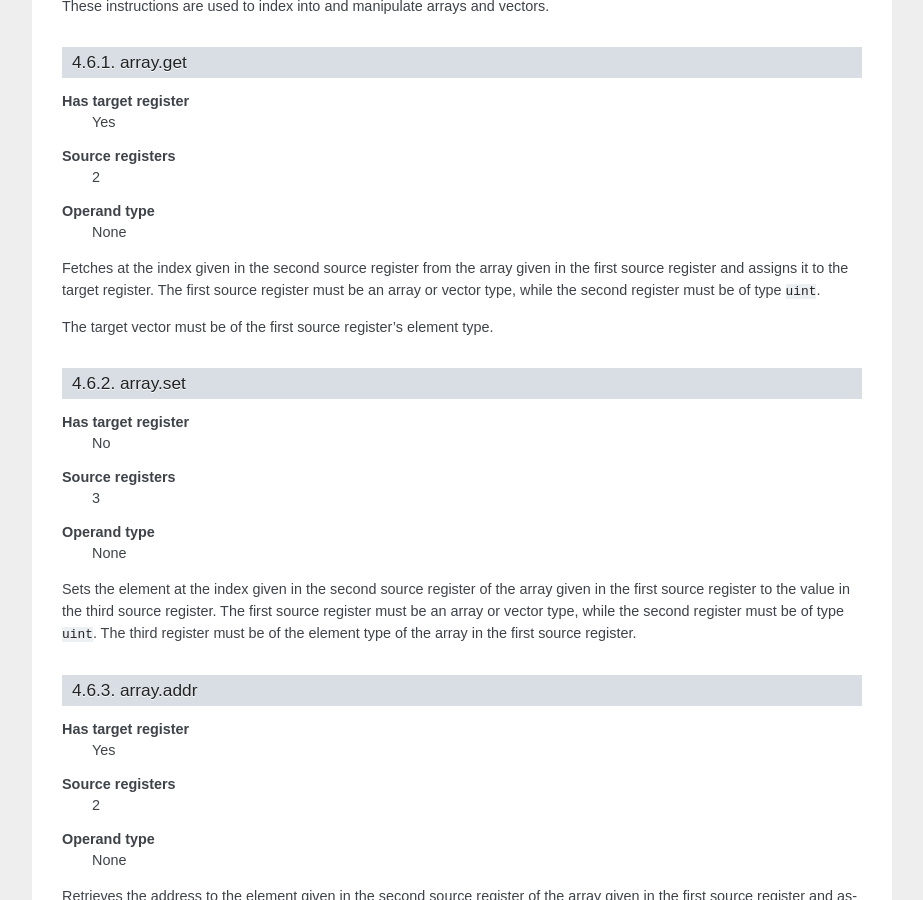
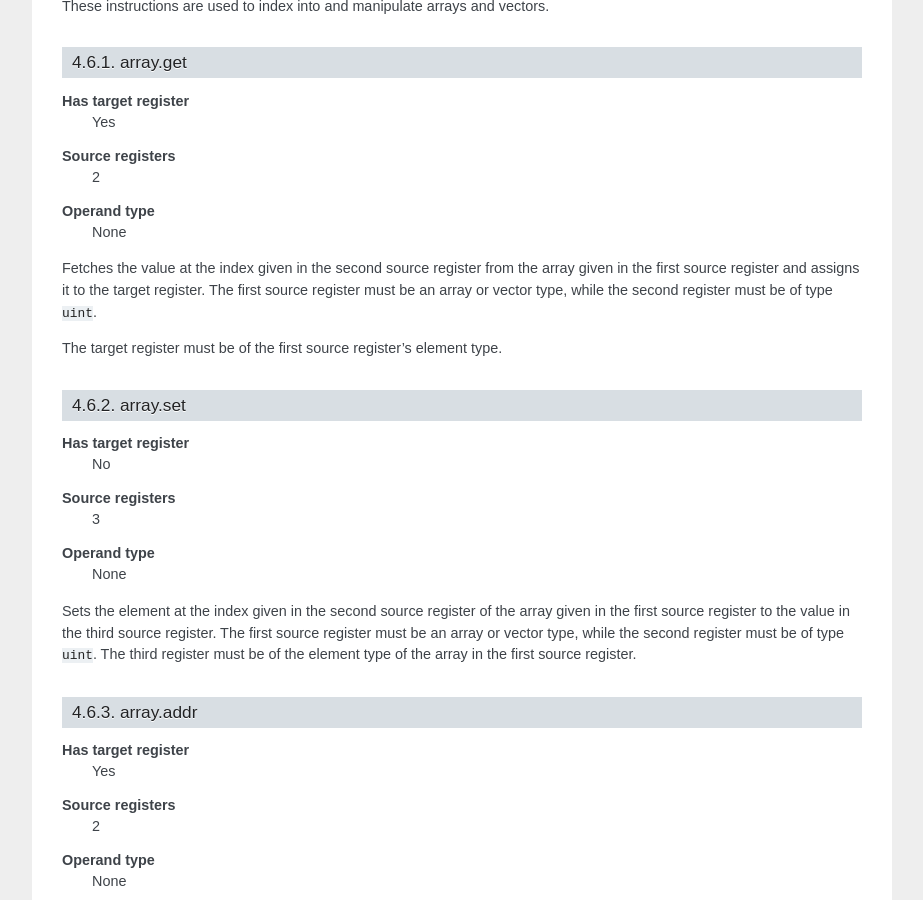
Before and after one commit to lycus/mci, a Sphinx documentation site: the page built from docs/instruction_set.rst, in a window 1280 px wide and 900 px high, scrolled down 17051 px. Shown: the whole window, without its empty margins (198-1121 px from the left). Built offline with Sphinx 7.4.7, drawn with Linux system fonts in a browser that asks for light colours.

Commit message:
Some typo fixes.

```diff
--- a/docs/instruction_set.rst
+++ b/docs/instruction_set.rst
@@ -876,12 +876,12 @@ array.get
 **Operand type**
     None
 
-Fetches at the index given in the second source register from the array
-given in the first source register and assigns it to the target register.
-The first source register must be an array or vector type, while the
-second register must be of type ``uint``.
-
-The target vector must be of the first source register's element type.
+Fetches the value at the index given in the second source register from
+the array given in the first source register and assigns it to the target
+register. The first source register must be an array or vector type, while
+the second register must be of type ``uint``.
+
+The target register must be of the first source register's element type.
 
 array.set
 ---------
```
